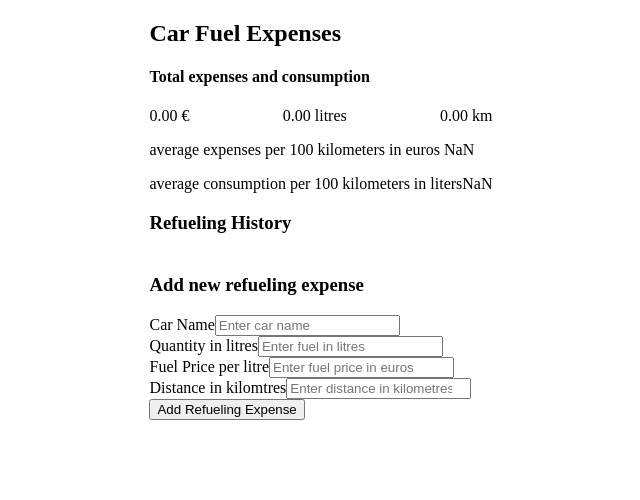
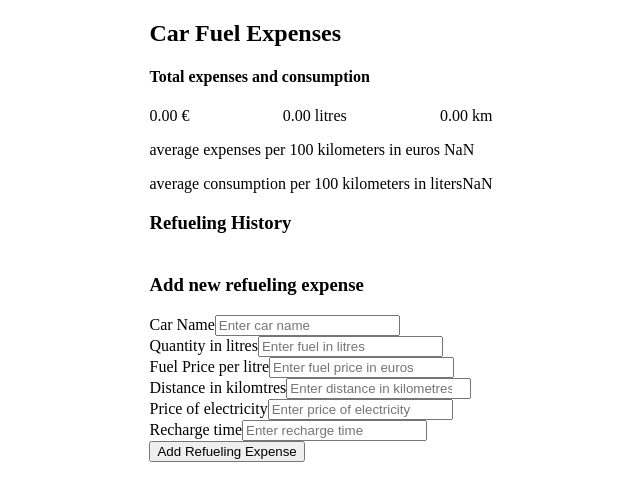
Before and after one commit to GoodForN0thing/Car_Fuel_Expenses, a React (Create React App) app in the folder car_fuel_expenses/: page / in a window 1280 px wide. Shown: the top 500 px of the page, without its empty margins (319-959 px from the left). Built offline with nearby package versions, Linux system fonts and the light colour scheme.

Commit message:
Sähköauto asioita lisätty

```diff
--- a/car_fuel_expenses/src/components/AddFuelExpense.js
+++ b/car_fuel_expenses/src/components/AddFuelExpense.js
@@ -8,6 +8,8 @@ export const AddFuelExpense = () => {
     const [fuelInLitres, setFuel] = useState('');
     const [fuelPriceInEuros, setPrice] = useState('');
     const [distanceInKilometres, setDistance] = useState('');
+    const [priceOfElectricity, setElec] = useState('');
+    const [rechargeTime, setRecharge] = useState('');
 
 
     const {addRefueling} = useContext(GlobalContext);
@@ -48,6 +50,15 @@ export const AddFuelExpense = () => {
                 <label htmlFor="distance">Distance in kilomtres</label>
                 <input type="number" value={distanceInKilometres} onChange={(e) => setDistance(e.target.value)} placeholder="Enter distance in kilometres"></input>
             </div>
+            <div>
+                <label htmlFor="sähköhinta">Price of electricity</label>
+                <input type="number" value={priceOfElectricity} onChange={(e) => setElec(e.target.value)} placeholder="Enter price of electricity"></input>
+            </div>
+            <div>
+                <label htmlFor="Latausaika">Recharge time</label>
+                <input type="number" value={rechargeTime} onChange={(e) => setRecharge(e.target.value)} placeholder="Enter recharge time"></input>
+            </div>
+
             <button className="btn">Add Refueling Expense</button>
         </form>
         </>
```
